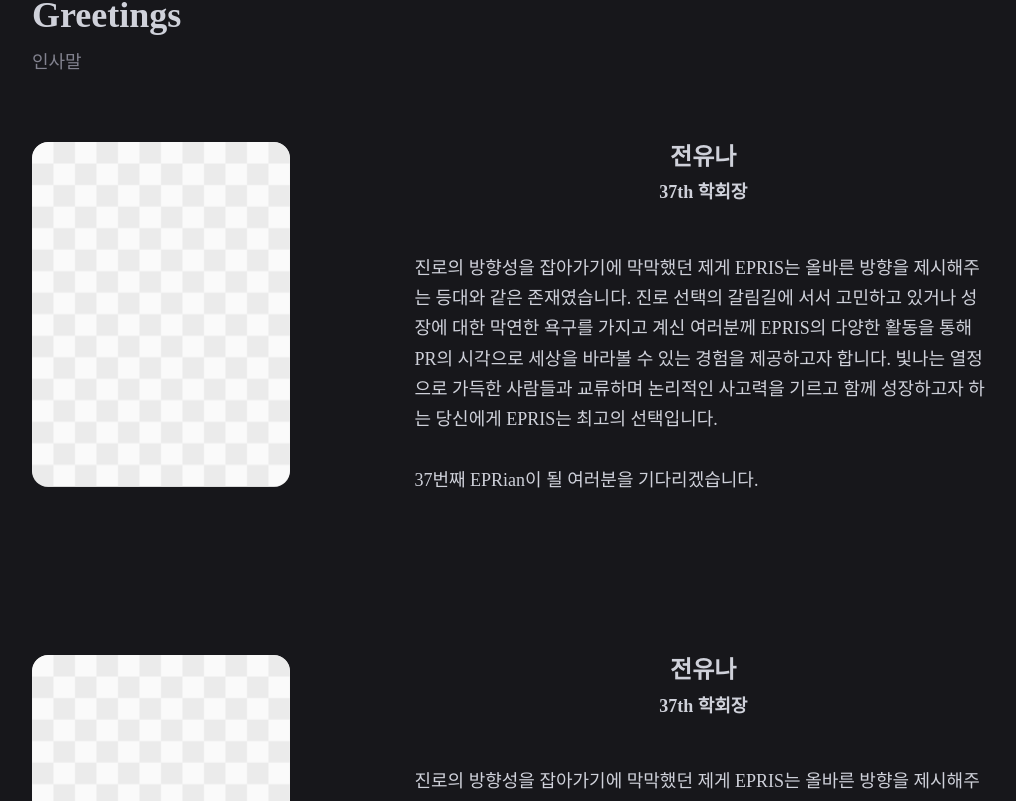
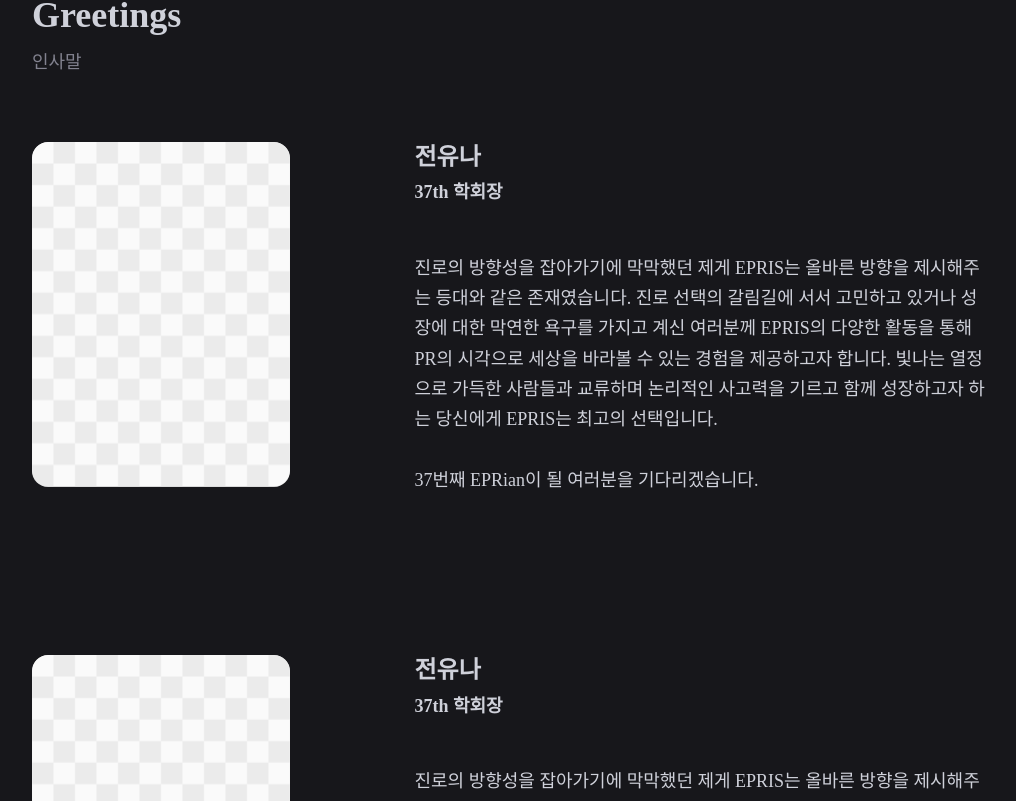
Before and after one commit to rwaeng/EPRIS-Front, a React (Create React App) app: page / in a window 1280 px wide. Shown: the part 2914-3715 px from the top of the page, without its empty margins (128-1144 px from the left). Built offline with nearby package versions, Linux system fonts and the light colour scheme; a web font is replaced by a local one.

Commit message:
💄 모바일에서만 중앙정렬되도로 수정

```diff
--- a/src/components/Main/Greetings.style.js
+++ b/src/components/Main/Greetings.style.js
@@ -33,7 +33,9 @@
   MemberContainer: styled.div`
     display: flex;
     flex-direction: column;
-    align-items: center;
+    @media (max-width: 1279px) {
+      align-items: center;
+    }
   `,
   NameText: styled.div`
     margin-bottom: 0.5rem;
```
